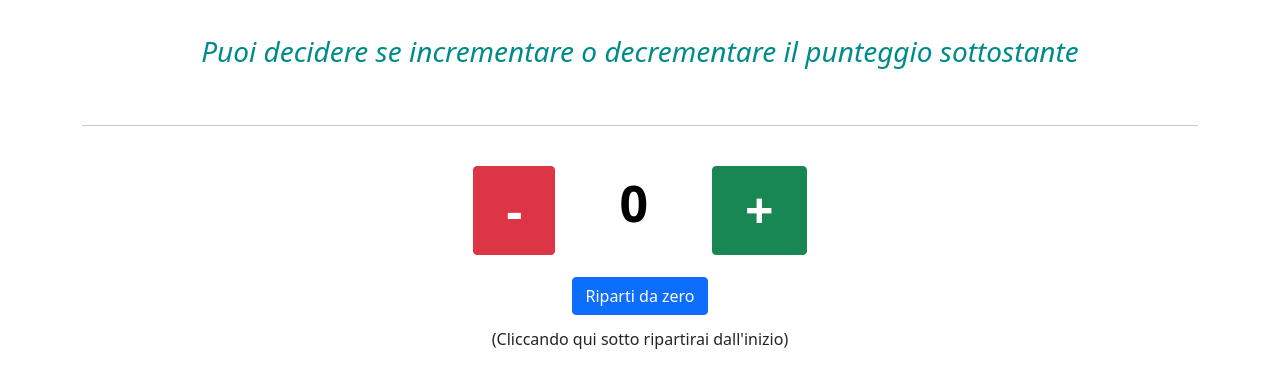
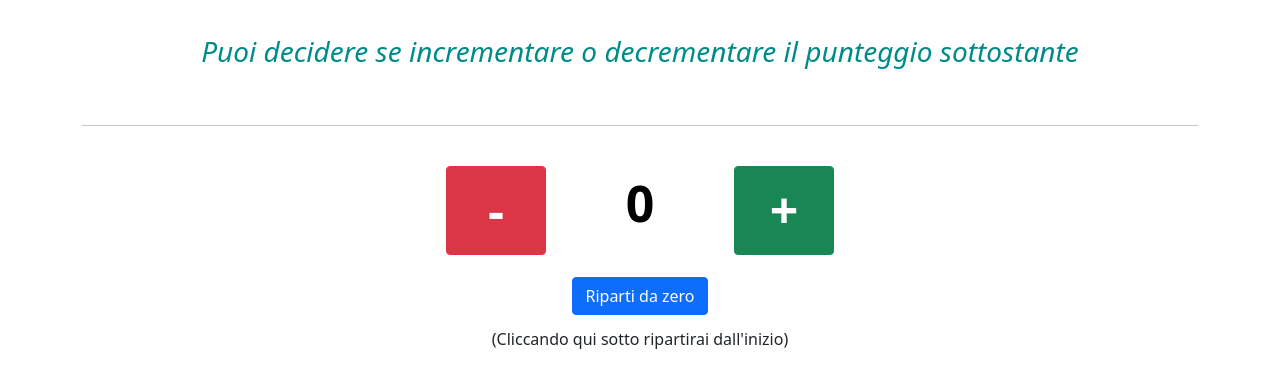
Before and after one commit to manuboni03/Progetto-Javascript-Basics-di-Manuel-Boni, a plain HTML site: page index.html in a window 1280 px wide. Shown: the part 227-614 px from the top of the page. Drawn offline with nearby package versions, Linux system fonts and the light colour scheme.

Commit message:
Aggiornamento repository

```diff
--- a/css/styles.css
+++ b/css/styles.css
@@ -26,7 +26,7 @@ h6{
 }
 
 strong{
-    padding: 0 20px 30px 20px;
+    padding: 0 10px 30px 10px;
     font-size: 50px;
 }
 
@@ -43,7 +43,7 @@ strong{
 
 .centrato{
     display: flex;
-    justify-content: space-around;
+    justify-content: center;
     margin: 40px 0 20px 0;
 }
 
@@ -52,12 +52,18 @@ strong{
     justify-content: center;
 }
 
+.secondo{
+    width: 100px;
+}
+
 #punteggio{
     color: black;
+    text-align: center;
 }
 
 #incremento, #decremento{
     font-size: 50px;
+    width: 100px;
 }
 
 #rincomincia{
@@ -110,7 +116,7 @@ strong{
 
     .centrato{
         display: flex;
-        justify-content: space-around;
+        justify-content: center;
         margin: 40px 0 20px 0;
     }
 
@@ -119,12 +125,18 @@ strong{
         justify-content: center;
     }
 
+    .secondo{
+        width: 100px;
+    }
+
     #punteggio{
         color: black;
+        text-align: center;
     }
 
     #incremento, #decremento{
         font-size: 50px;
+        width: 100px;
     }
 
     #rincomincia{
--- a/js/script.js
+++ b/js/script.js
@@ -1,55 +1,38 @@
 
 let divbox= document.body.querySelector('.contenitore-elementi');
-let box1= document.body.querySelector('.primo');
-let box2= document.body.querySelector('.secondo');
-let box3= document.body.querySelector('.terzo');
+let boxelementi= document.body.querySelector('.centrato');
+let contenitorenodi= document.body.querySelector('.box');
 
-let punteggio= document.createElement('p');
+function creaNodo(selettore, tag, id, classlist, nodo){
+    let box= document.body.querySelector(selettore);
+    let elemento= document.createElement(tag);
+    elemento.id= id;
+    elemento.classList.add(classlist[0], classlist[1]);
+    elemento.innerHTML= nodo;
+    box.appendChild(elemento);
+
+    return elemento;
+}
+
+let button1= creaNodo('.primo', 'button', 'decremento', ['btn', 'btn-danger'], '<strong>-</strong>');
+let punti= creaNodo('.secondo', 'p', 'punteggio', '', '<strong>0</strong>');
+let button2= creaNodo('.terzo', 'button', 'incremento', ['btn', 'btn-success'], '<strong>+</strong>');
+
 let score= 0;
 
+function cambiaestampapunteggio(num){
+    punti.style.fontSize= '50px';
+    punti.style.fontWeight= 'bold';
+    punti.style.marginRight= '10px';
+    punti.style.textAlign= 'center';
 
-function creaDecremento(){
-    let decremento= document.createElement('button');
-    decremento.id= 'decremento';
-    decremento.classList.add('btn', 'btn-danger');
-    decremento.innerHTML= '<strong>-</strong>';
-    box1.appendChild(decremento);
+    punti.style.width= '100px';
+    button1.style.width= '100px';
+    button2.style.width= '100px';
 
-    return decremento.id;
-}
+    boxelementi.style.justifyContent= 'center';
 
-function creaPunteggio(){
-    punteggio.id= 'punteggio';
-    punteggio.innerHTML= '<strong>0</strong>';
-    box2.appendChild(punteggio);
-
-    return punteggio.id;
-}
-
-function creaIncremento(){
-    let incremento= document.createElement('button');
-    incremento.id= 'incremento';
-    incremento.classList.add('btn', 'btn-success');
-    incremento.innerHTML= '<strong>+</strong>';
-    box3.appendChild(incremento);
-
-    return incremento.id;
-}
-
-let decrementoid= creaDecremento();
-let punteggioid= creaPunteggio();
-let incrementoid= creaIncremento();
-
-
-function cambiaestampapunteggio(num){
-
-    punteggio.style.fontSize= '50px';
-    punteggio.style.fontWeight= 'bold';
-    punteggio.style.marginRight= '10px';
-    punteggio.style.marginLeft= '10px';
-
-    punteggio.innerHTML= `${num}`;
-    box2.appendChild(punteggio);
+    punti.innerHTML= `${num}`;
 }
 
 divbox.onclick= function(e){
```
